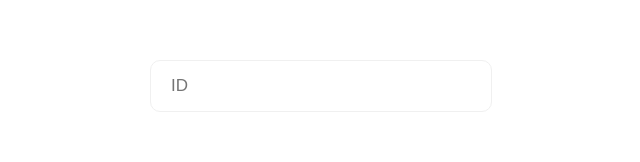
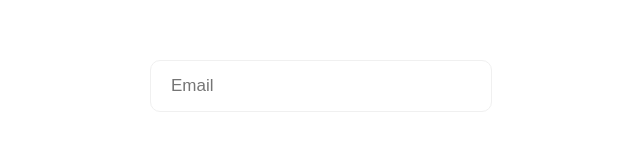
Before and after one commit to sungyun6789/prisma-login, a Next.js app: page /signin in a window 1280 px wide. Shown: the part 190-352 px from the top of the page, without its empty margins (319-959 px from the left). Built offline with nearby package versions, Linux system fonts and the light colour scheme.

Commit message:
fix: conversion from id to email

```diff
--- a/pages/signin.tsx
+++ b/pages/signin.tsx
@@ -6,7 +6,7 @@ import { useRouter } from 'next/router';
 import { ButtonWrapper, Input, Main } from '../components';
 
 const SignIn: NextPage = () => {
-  const [id, setId] = useState<string>();
+  const [email, setEmail] = useState<string>();
   const [password, setPassword] = useState<string>();
   const router = useRouter();
 
@@ -14,13 +14,13 @@ const SignIn: NextPage = () => {
 
   const handleSubmut = (e: FormEvent<HTMLFormElement>) => {
     e.preventDefault();
-    console.log({ id, password });
+    console.log({ email, password });
   };
 
   return (
     <Main>
       <form onSubmit={handleSubmut}>
-        <Input type="text" onChange={(e) => setId(e.target.value)} placeholder="ID" />
+        <Input type="email" onChange={(e) => setEmail(e.target.value)} placeholder="Email" />
         <Input type="password" onChange={(e) => setPassword(e.target.value)} placeholder="Password" />
         <ButtonWrapper>
           <button type="submit">로그인</button>
--- a/pages/signup.tsx
+++ b/pages/signup.tsx
@@ -6,7 +6,7 @@ import { useRouter } from 'next/router';
 import { ButtonWrapper, Input, Main } from '../components';
 
 const SignIn: NextPage = () => {
-  const [id, setId] = useState<string>();
+  const [email, setEmail] = useState<string>();
   const [password, setPassword] = useState<string>();
   const [passwordConfirm, setPasswordConfirm] = useState<string>();
   const router = useRouter();
@@ -15,13 +15,13 @@ const SignIn: NextPage = () => {
 
   const handleSubmut = (e: FormEvent<HTMLFormElement>) => {
     e.preventDefault();
-    console.log({ id, password, passwordConfirm });
+    console.log({ email, password, passwordConfirm });
   };
 
   return (
     <Main>
       <form onSubmit={handleSubmut}>
-        <Input type="text" onChange={(e) => setId(e.target.value)} placeholder="ID" />
+        <Input type="email" onChange={(e) => setEmail(e.target.value)} placeholder="Email" />
         <Input type="password" onChange={(e) => setPassword(e.target.value)} placeholder="Password" />
         <Input type="password" onChange={(e) => setPasswordConfirm(e.target.value)} placeholder="Password Confirm" />
         <ButtonWrapper>
```
